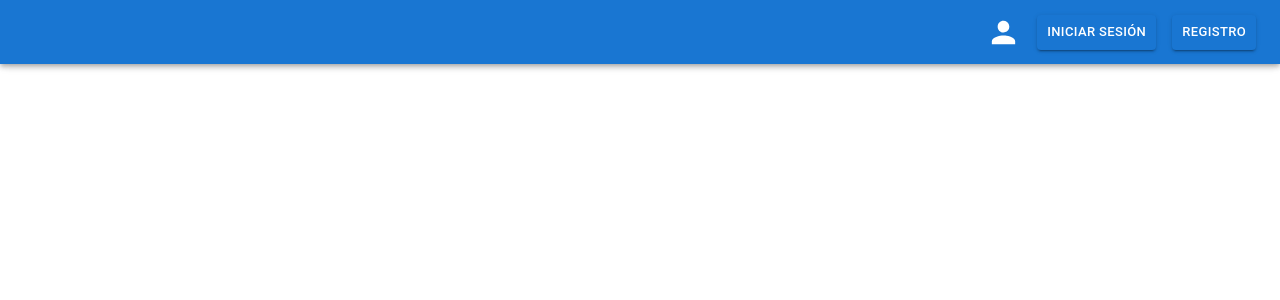
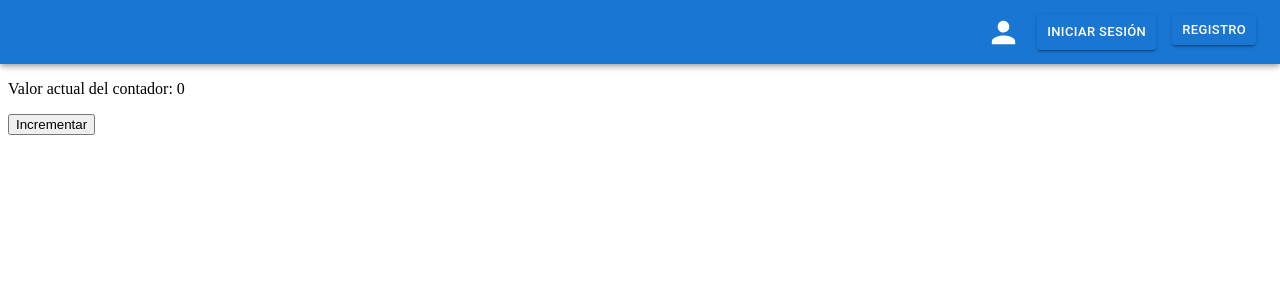
Before and after one commit to CrisRLoera/Social-Service, a React (Vite) app: page /registro in a window 1280 px wide. Shown: the top 300 px of the page. Built offline with nearby package versions, Linux system fonts and the light colour scheme.

Commit message:
Fix: Routes

```diff
--- a/src/components/Header/Header.jsx
+++ b/src/components/Header/Header.jsx
@@ -1,6 +1,6 @@
 import { AppBar, Button, IconButton, Stack, Toolbar, Typography } from "@mui/material";
 import PersonIcon from '@mui/icons-material/Person';
-
+import { Link } from 'react-router-dom'
 
 export default function Header() {
     return (
@@ -9,7 +9,9 @@ export default function Header() {
                 <Stack direction="row" spacing={2}>
                     <PersonIcon fontSize="large" />
                     <Button variant="contained" size="small">Iniciar sesión</Button>
-                    <Button variant="contained" size="small">Registro</Button>
+                    <Link to={'/registro'}>
+                        <Button variant="contained" size="small">Registro</Button>
+                    </Link>
                 </Stack>
             </Toolbar>
         </AppBar>
--- a/src/main.jsx
+++ b/src/main.jsx
@@ -1,13 +1,17 @@
 import React from 'react';
 import { createRoot } from 'react-dom/client';
 import { App } from './App';
-import Routes from './routes/Routes';
+import { BrowserRouter as Router } from 'react-router-dom'; // Importa el enrutador
+
+import AppRoutes from './routes/Routes';
 
 const root = document.getElementById('root');
 
 createRoot(root).render(
   <React.StrictMode>
-    <App />
-    <Routes />
+    <Router> {/* Envolvemos toda la aplicación con el enrutador */}
+      <App />
+      <AppRoutes />
+    </Router>
   </React.StrictMode>
 );
--- a/src/routes/Routes.jsx
+++ b/src/routes/Routes.jsx
@@ -1,17 +1,15 @@
 import React from "react";
-import { BrowserRouter as Router, Route, Routes } from "react-router-dom";
+import { Routes, Route } from "react-router-dom";
 import SignUp from "../views/Account/SignUp/SignUp";
 import Home from "../views/Home/Home";
 
 function AppRoutes() {
     return (
-        <Router>
-            <Routes> { }
-                <Route path="/" element={<Home />} /> { }
-                <Route path="/registro" element={<SignUp />} />
-                {/* Otras rutas aquí */}
-            </Routes>
-        </Router>
+        <Routes>
+            <Route path="/" element={<Home />} />
+            <Route path="/registro" element={<SignUp />} />
+            {/* Otras rutas aquí */}
+        </Routes>
     );
 }
 
--- a/src/views/Account/SignUp/SignUp.jsx
+++ b/src/views/Account/SignUp/SignUp.jsx
@@ -1,7 +1,19 @@
-import React from 'react';
+import React, { useState } from 'react';
 
-const SignUp = () => {
-    // Contenido del componente SignUp
+function App() {
+    const [count, setCount] = useState(0);
+
+    const incrementCount = () => {
+        setCount(count + 1);
+    };
+
+    return (
+        <div className="App">
+            <h1>Contador React</h1>
+            <p>Valor actual del contador: {count}</p>
+            <button onClick={incrementCount}>Incrementar</button>
+        </div>
+    );
 }
 
-export default SignUp; // Exporta el componente como 'default'
+export default App;
```
